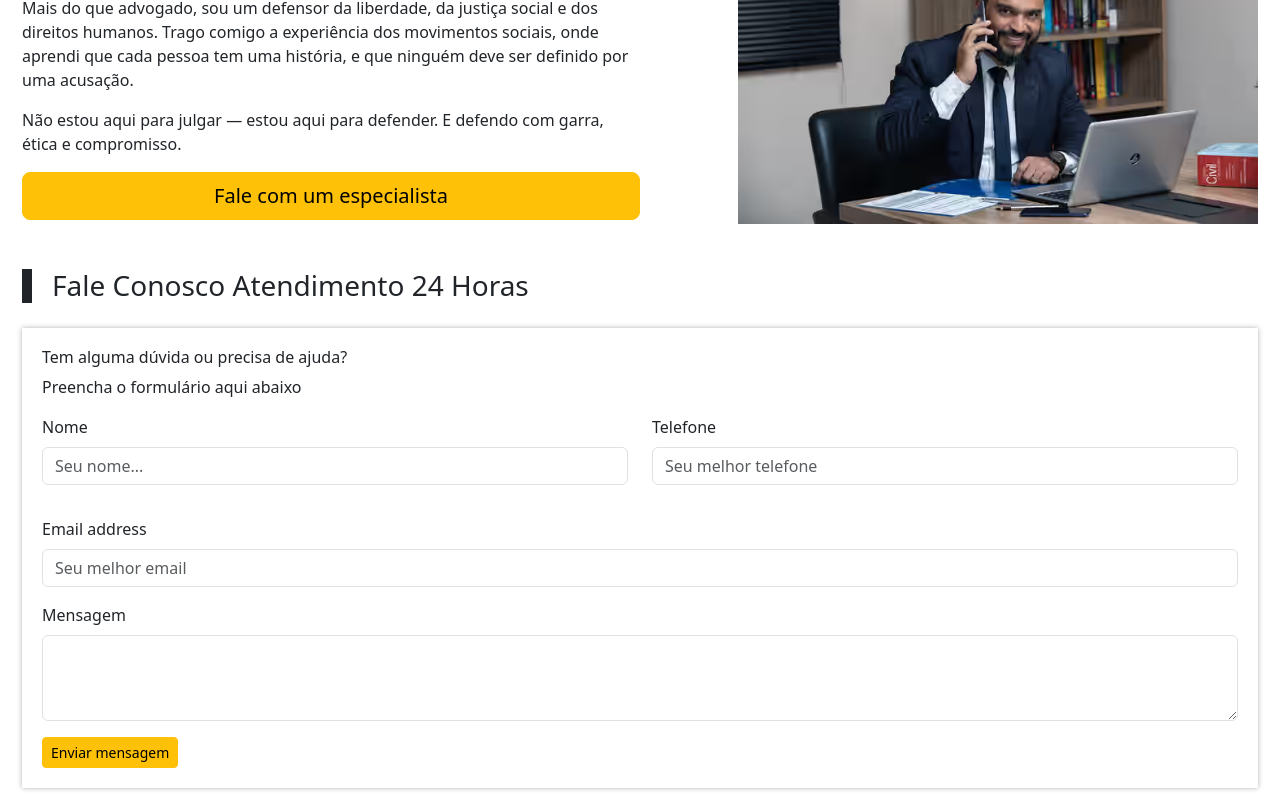
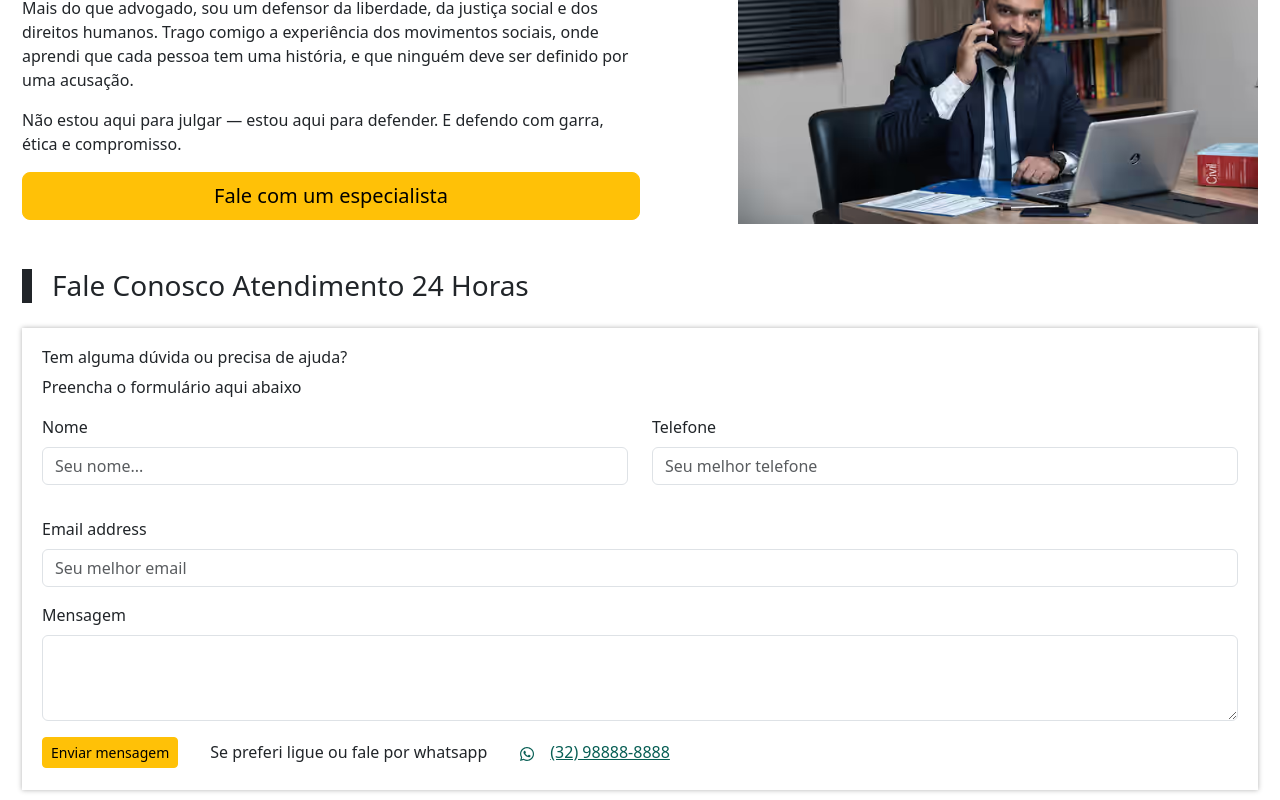
Before and after one commit to YagoFogaca/adv-landing-page, a React (Vite) app: page / in a window 1280 px wide. Shown: the part 1429-2229 px from the top of the page. Built offline with nearby package versions, Linux system fonts and the light colour scheme.

Commit message:
feat: atualização da página de contato

```diff
--- /dev/null
+++ b/src/components/form-contact/index.form-contact.css
@@ -0,0 +1,15 @@
+div.btn-contact {
+  display: flex;
+  align-items: baseline;
+  flex-direction: row;
+  flex-wrap: wrap;
+  gap: 2rem;
+}
+
+.btn-whatsapp {
+  color: #075e54;
+}
+
+div.btn-contact a svg {
+  margin-right: 15px;
+}
--- a/src/components/form-contact/index.form-contact.jsx
+++ b/src/components/form-contact/index.form-contact.jsx
@@ -1,4 +1,6 @@
 import { Form, Button, Col, Row } from "react-bootstrap";
+import { FaWhatsapp } from "react-icons/fa";
+import "./index.form-contact.css";
 
 export const FormContactComponents = () => {
   return (
@@ -30,12 +32,20 @@ export const FormContactComponents = () => {
           <Form.Label>Mensagem</Form.Label>
           <Form.Control as="textarea" rows={3} />
         </Form.Group>
+        <div className="btn-contact">
           <Button
             size="sm"
             variant="warning"
             href="https://wa.me/message/ZJURC2JMMG73M1">
             Enviar mensagem
           </Button>
+
+          <h6>Se preferi ligue ou fale por whatsapp</h6>
+          <a href="http://" className="btn-whatsapp">
+            <FaWhatsapp />
+            (32) 98888-8888
+          </a>
+        </div>
       </Form>
     </>
   );
```
Lines whose indentation alone changed are shown as unchanged.
